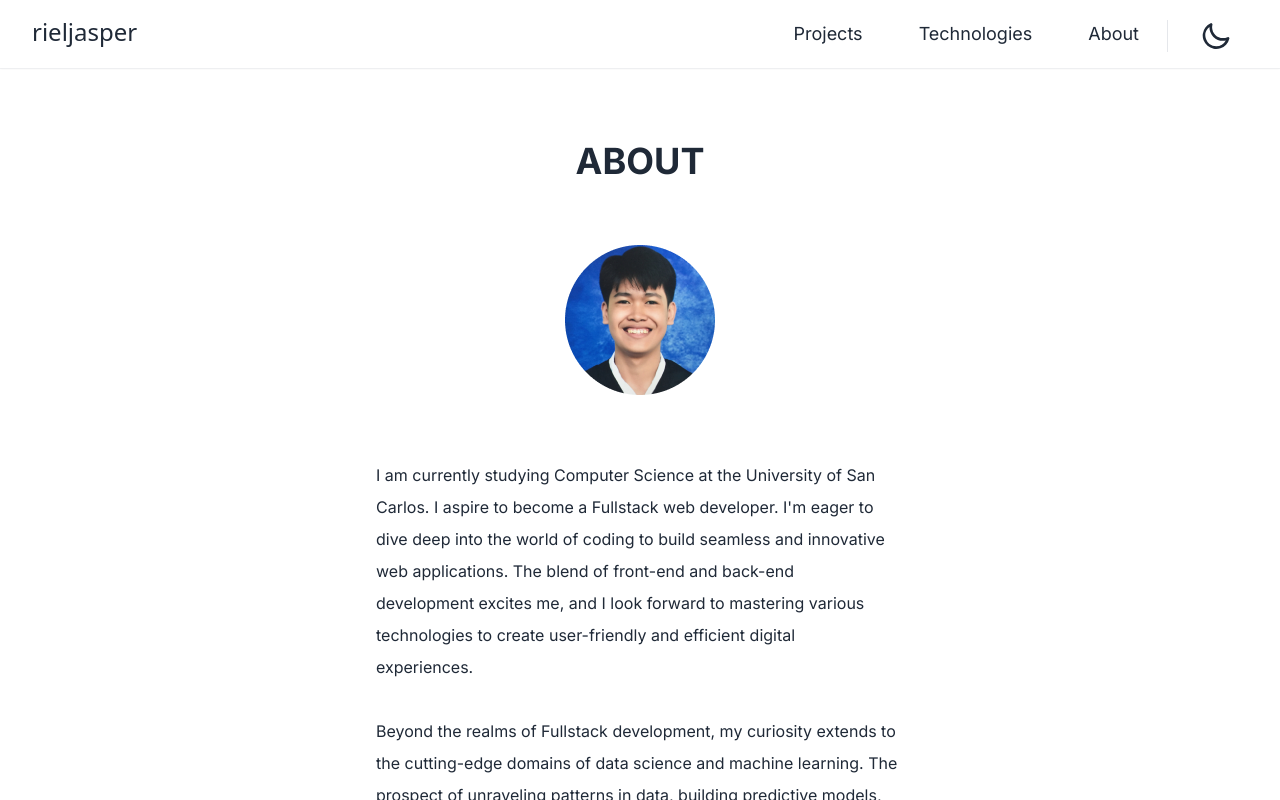
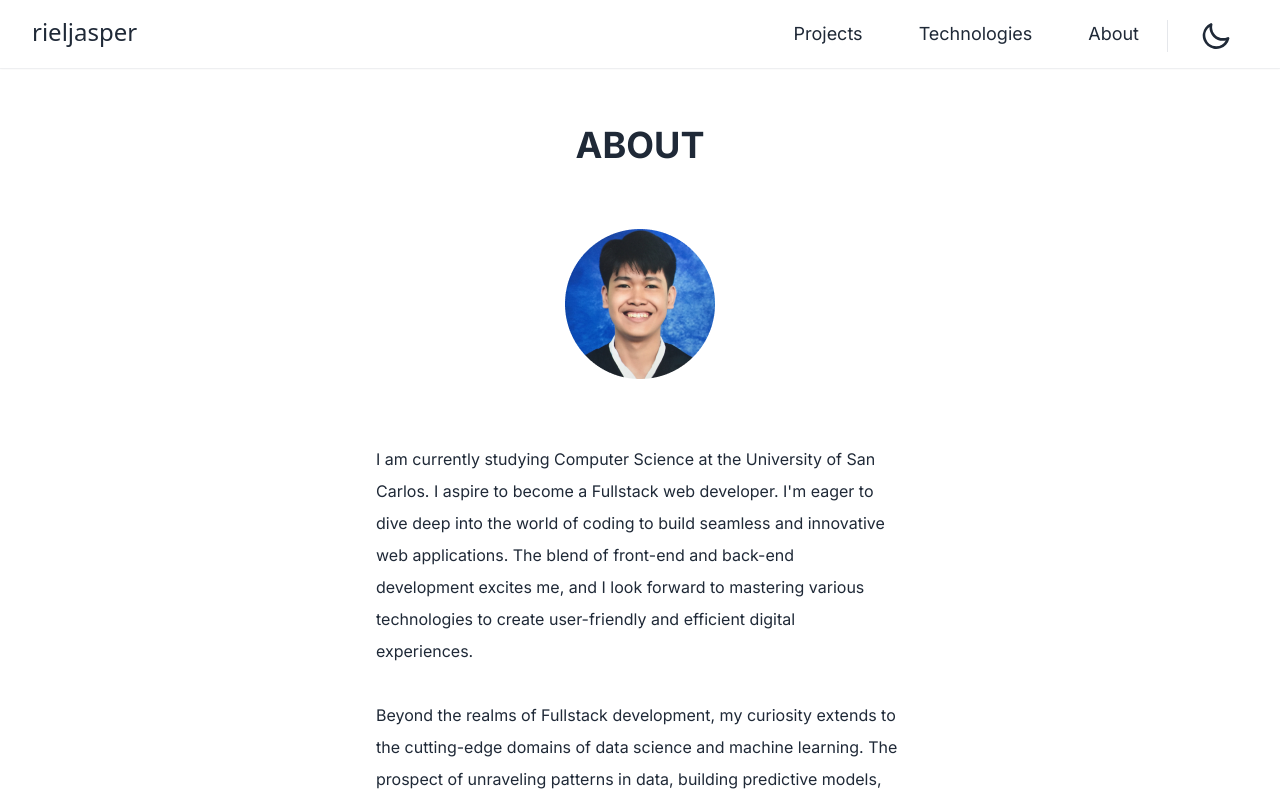
Before and after one commit to rieljasperapos/next-portfolio, a Next.js app: page /about in a window 1280 px wide. Shown: the top 800 px of the page. Built offline with nearby package versions, Linux system fonts and the light colour scheme.

Commit message:
removed padding top

```diff
--- a/src/app/about/page.jsx
+++ b/src/app/about/page.jsx
@@ -4,7 +4,7 @@ import texts from '@staticData/about'
 
 const about = () => {
     return (
-        <div className="mt-14 p-4 sm:pr-14 sm:pl-14">
+        <div className="mt-14 p-4 pt-0 sm:pr-14 sm:pl-14">
             <div className="flex flex-col justify-center items-center">
                 <h1 className="font-bold text-xl text-center sm:text-2xl lg:text-4xl sm:pr-14 sm:pl-14 mb-16 uppercase">
                     About
```
